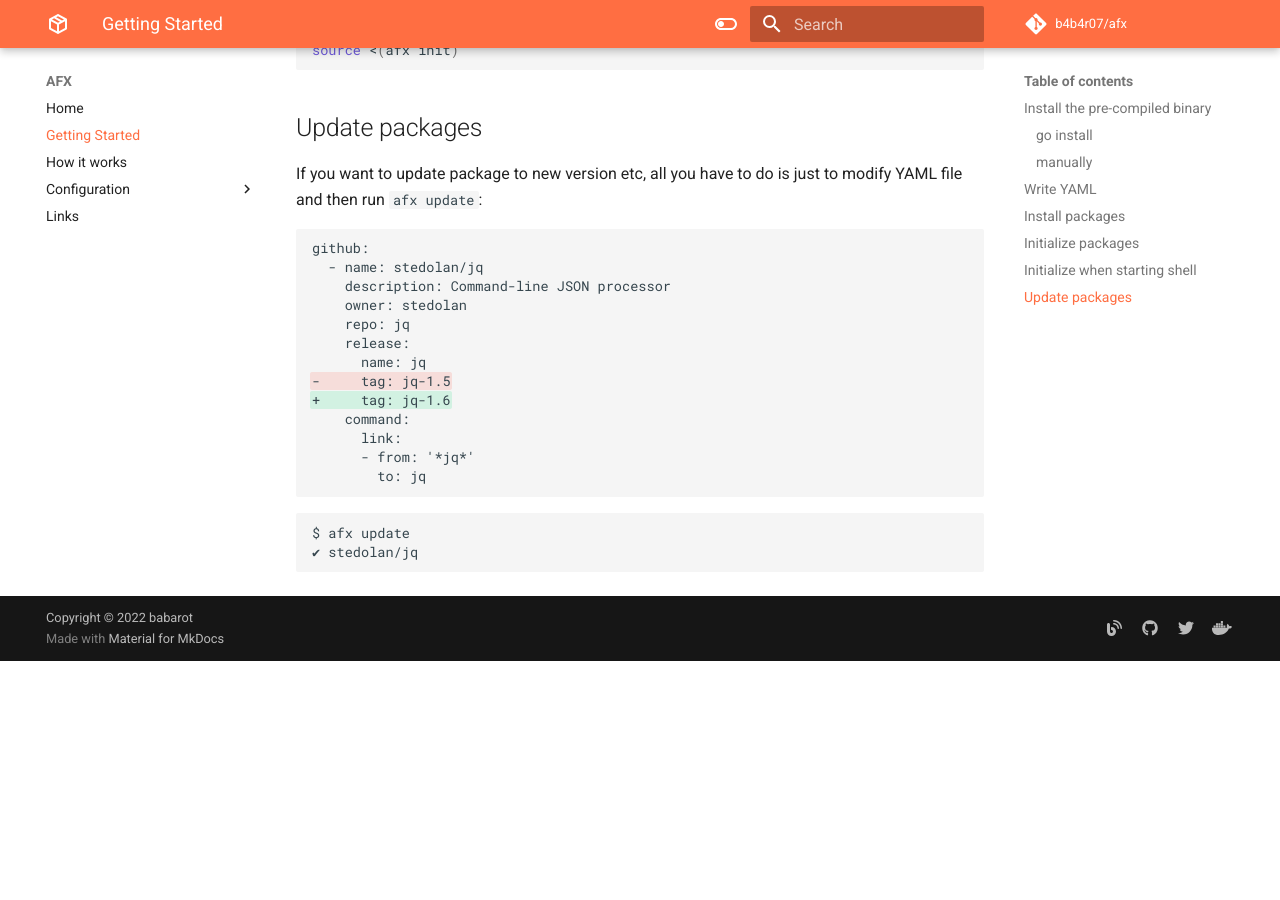
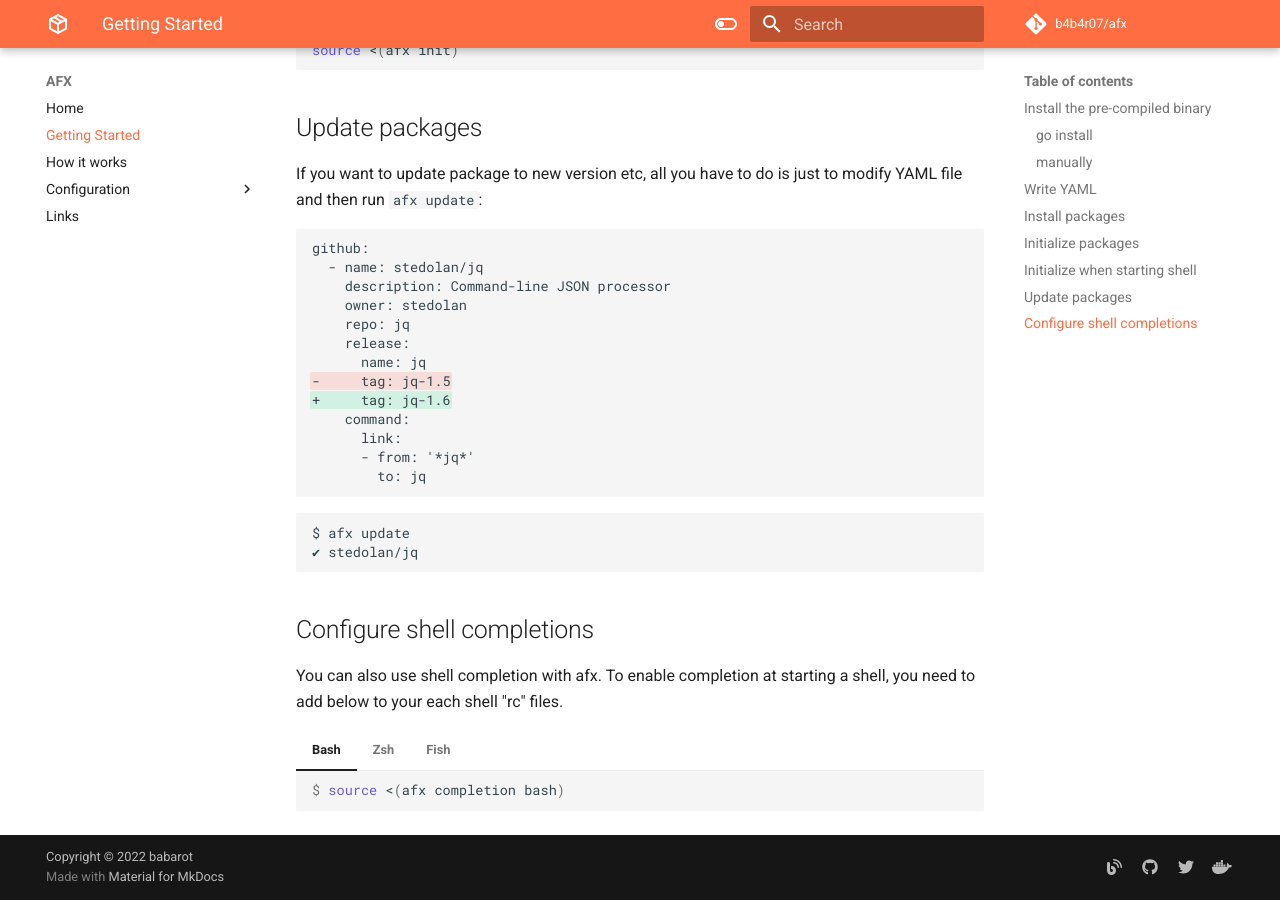
Before and after one commit to babarot/afx, an MkDocs documentation site: the page built from docs/getting-started.md, in a window 1280 px wide and 900 px high, scrolled down 1918 px. Built offline with MkDocs 1.6.1 and Material for MkDocs 9.7.7, drawn with Linux system fonts in a browser that asks for light colours; comment, search, counter and statistics services are not loaded; before the commit the page ends 2579 px from its top, so only the background shows below that.

Commit message:
Update completion

````diff
--- a/docs/getting-started.md
+++ b/docs/getting-started.md
@@ -111,3 +111,25 @@ github:
 $ afx update
 ✔ stedolan/jq
 ```
+
+## Configure shell completions
+
+You can also use shell completion with afx. To enable completion at starting a shell, you need to add below to your each shell "rc" files.
+
+=== "Bash"
+
+    ```console
+    $ source <(afx completion bash)
+    ```
+
+=== "Zsh"
+
+    ```console
+    $ source <(afx completion zsh)
+    ```
+
+=== "Fish"
+
+    ```console
+    $ afx completion fish | source
+    ```
````
Also changed, not shown: docs/how-it-works.md (+2 -7 lines), 1 other file.
